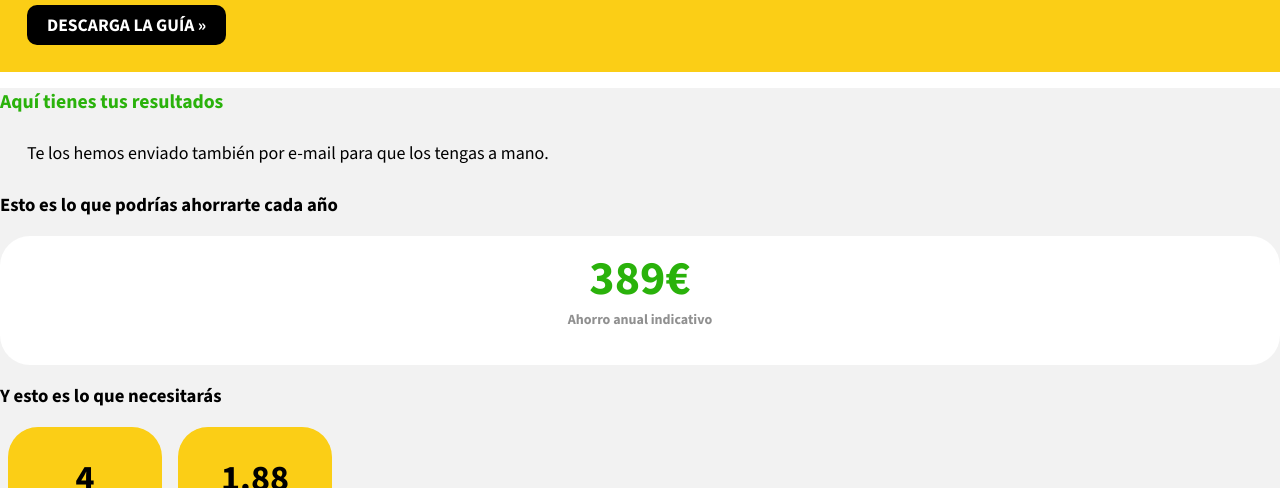
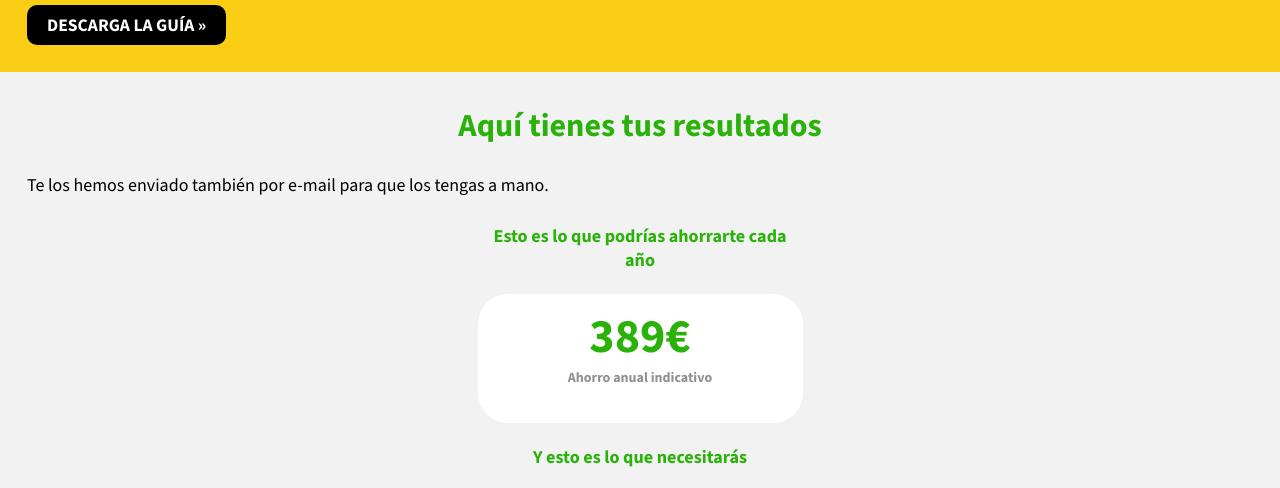
Before and after one commit to greenpeace/gpes-solar-photovoltaic-calculator, an Eleventy site: page calculadora-de-ahorro.html in a window 1280 px wide. Shown: the part 1138-1626 px from the top of the page. Built offline with nearby package versions, Linux system fonts and the light colour scheme; Eleventy itself is replaced by a stand-in of ours; files that its build step writes are made by us from their sources.

Commit message:
More styles calculator

```diff
--- a/assets/css/calculator.css
+++ b/assets/css/calculator.css
@@ -220,13 +220,33 @@ input[type="range"]:focus::-moz-range-thumb {
 
   .results {
     background-color: var(--background-gray);
+    padding-top: 5px;
   }
+
+  .results h2 {
+    font-size: 2rem;
+    text-align: center;
+    margin: 27px;
+  }
+
+  .results h3 {
+    max-width: 325px;
+    margin: auto;
+    margin-top: 22px;
+    margin-bottom: 22px;
+    text-align: center;
+    color: var(--text-color2);
+    font-size: 1.13rem;
+  }
+
 
 .result_box_large {
     padding-top: 10px;
     border-radius: 30px;
     background-color: var(--background-top-menu);
     height: 119px;
+    max-width: 325px;
+    margin:auto
   }
 
 .result_box_large .strong_result {
@@ -252,6 +272,7 @@ input[type="range"]:focus::-moz-range-thumb {
     justify-content: center;
     gap: 16px;
     max-width: 340px;
+    margin:auto;
   }
 
 .result_box_small {
--- a/docs/assets/css/calculator.css
+++ b/docs/assets/css/calculator.css
@@ -220,13 +220,33 @@ input[type="range"]:focus::-moz-range-thumb {
 
   .results {
     background-color: var(--background-gray);
+    padding-top: 5px;
   }
+
+  .results h2 {
+    font-size: 2rem;
+    text-align: center;
+    margin: 27px;
+  }
+
+  .results h3 {
+    max-width: 325px;
+    margin: auto;
+    margin-top: 22px;
+    margin-bottom: 22px;
+    text-align: center;
+    color: var(--text-color2);
+    font-size: 1.13rem;
+  }
+
 
 .result_box_large {
     padding-top: 10px;
     border-radius: 30px;
     background-color: var(--background-top-menu);
     height: 119px;
+    max-width: 325px;
+    margin:auto
   }
 
 .result_box_large .strong_result {
@@ -252,6 +272,7 @@ input[type="range"]:focus::-moz-range-thumb {
     justify-content: center;
     gap: 16px;
     max-width: 340px;
+    margin:auto;
   }
 
 .result_box_small {
```
